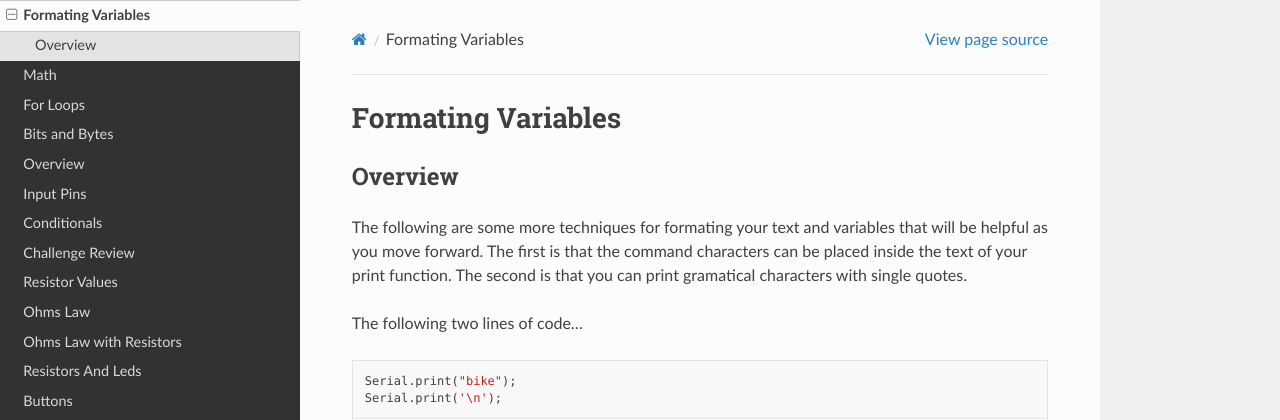
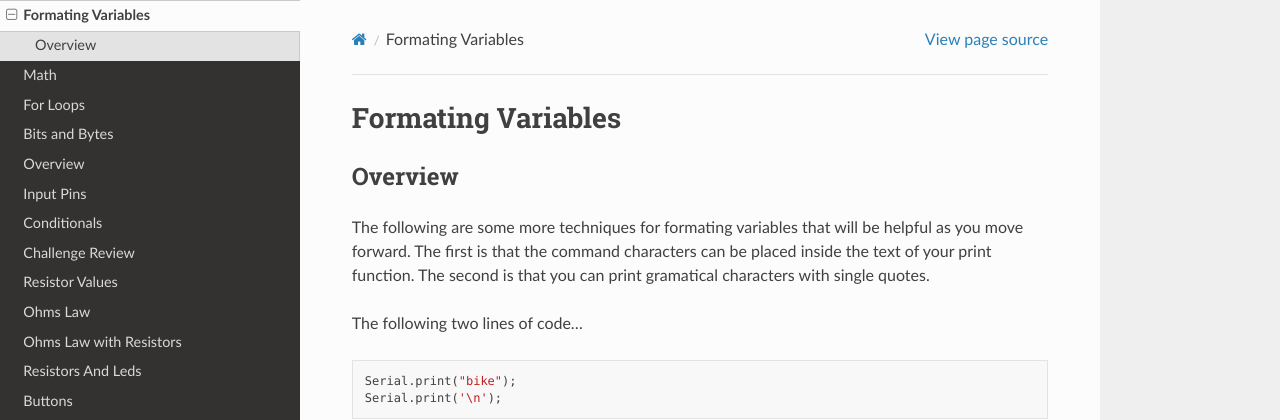
Before and after one commit to maxtkc/mvths-wiki, a Sphinx documentation site: the page built from docs/015aa-formating.rst, in a window 1280 px wide and 1034 px high. Shown: the top 420 px of the window. Built offline with Sphinx 7.4.7 and the Read the Docs theme 2.0.0, drawn with Linux system fonts in a browser that asks for light colours; pages that are not in the unit, such as notebooks, are missing from menus.

Commit message:
Update 015aa-formating.rst

```diff
--- a/docs/015aa-formating.rst
+++ b/docs/015aa-formating.rst
@@ -4,7 +4,7 @@
 Overview
 --------
 
-The following are some more techniques for formating your text and variables that will be helpful as you move forward. The first is that the command characters can be placed inside the text of your print function. The second is that you can print gramatical characters with single quotes.
+The following are some more techniques for formating variables that will be helpful as you move forward. The first is that the command characters can be placed inside the text of your print function. The second is that you can print gramatical characters with single quotes.
 
 The following two lines of code...
 
```
